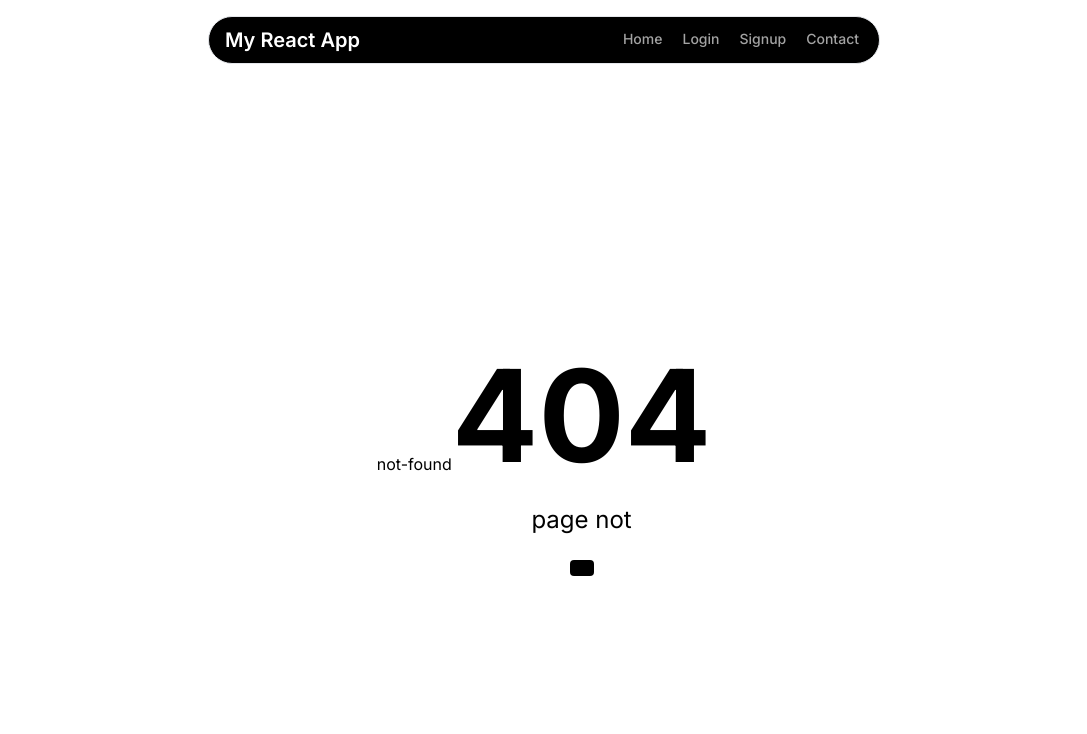
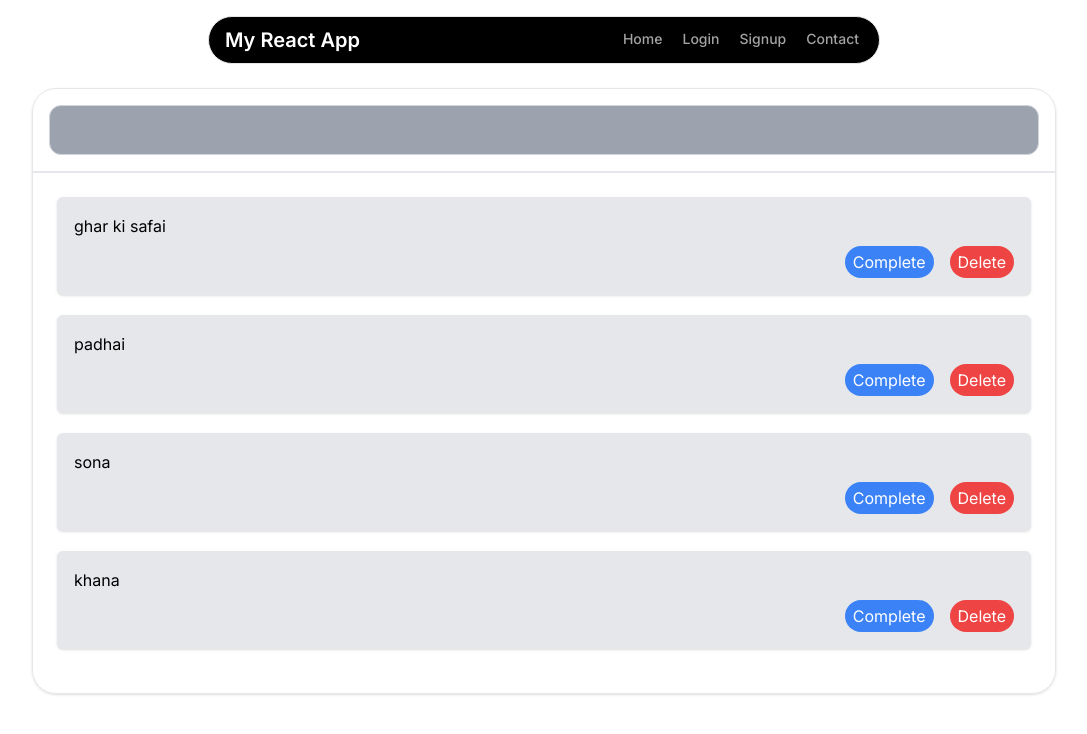
Before and after one commit to shubmodi/frontend, a Next.js app: page /todolist in a window 1280 px wide. Before the commit this address had no page. Shown: the top 734 px of the page, without its empty margins (96-1183 px from the left). Built offline with nearby package versions, Linux system fonts and the light colour scheme.

Commit message:
todolist

```diff
--- a/src/app/eventhandling/page.jsx
+++ b/src/app/eventhandling/page.jsx
@@ -20,7 +20,7 @@ const previewImage = (e) => {
 }
 
   return (
-    <div className='max-w-3xl mx-auto my-10 '
+    <div className='border border-black max-w-3xl mx-auto my-10'
 
     onMouseMove={ e => {
         document.getElementById('circle').style.left = e.clientX -20 +'px';
@@ -30,7 +30,7 @@ const previewImage = (e) => {
         <div id='circle'
         onMouseMove={ (e) => {e.target.style.height ='30px'; e.target.style.width ='30px'}}
         onMouseUp={ (e) => {e.target.style.height ='46px'; e.target.style.width ='46px'}}
-        className='absolute duration-300 rounded-full size-12 border border-black' ></div>
+        className='absolute duration-00 rounded-full size-12 border border-black' ></div>
 
         <button
         onClick={() => {alert('Button was Clicked')} }
--- /dev/null
+++ b/src/app/todolist/page.jsx
@@ -0,0 +1,73 @@
+'use client'
+import React, { useState } from 'react'
+
+const Todolist = () => {
+
+    const [ count,setcount ] = useState(0);
+    const [ tasklist, setTaskList ] = useState([
+        {text : 'ghar ki safai',
+        complete : false ,
+        added :new Date()
+    },
+
+        {text : 'padhai'
+        , complete : false ,
+        added :new Date()
+    },
+        {text : 'sona',
+        complete : false ,
+        added : new Date()
+    },
+        {text : 'khana',
+        complete : false ,
+        added : new Date()
+    },
+    ]);
+
+    const addTask = (e) => {
+        if (e.code === 'Enter'){
+            console.log(e.target.value);
+            e.target.value = '';
+        }
+    }
+
+  return (
+    <div className='max-w-5xl mx-auto  mt-6'>
+        <div className='border shadow rounded-3xl'>
+            <div className='p-4 border-b-2'>
+                <input
+                 onKeyDown={ addTask}
+                 placeholder='Add a New Task'
+                 type="text"
+                 className='w-full p-3 border bg-gray-400 border-gray-300 rounded-xl outline-none'  />
+
+            </div>
+            <div className='p-6'>
+
+                {/* <h1 className='text-3xl text-red-500'>{count}</h1>
+
+                <button className='bg-gray-300 p-4'
+                    onClick={()=>{setcount(count+1); console.log(count);}}>AddCount
+                </button> */}
+                {
+                tasklist.map((task,index) => { return(
+                    <div key={index} className='rounded-md border mb-5 bg-gray-200 shadow p-4'>
+                        <p>{task.text}</p>
+                        <div className='mt-2 flex justify-end gap-4'>
+                            <button className='bg-blue-500 text-white px-2 py-1 rounded-full'>Complete</button>
+                            <button className='bg-red-500 text-white px-2 py-1 rounded-full'>Delete</button>
+                        </div>
+                    </div>
+                ) })
+                }
+
+
+
+            </div>
+
+        </div>
+
+    </div>
+  )
+}
+export default Todolist
```
